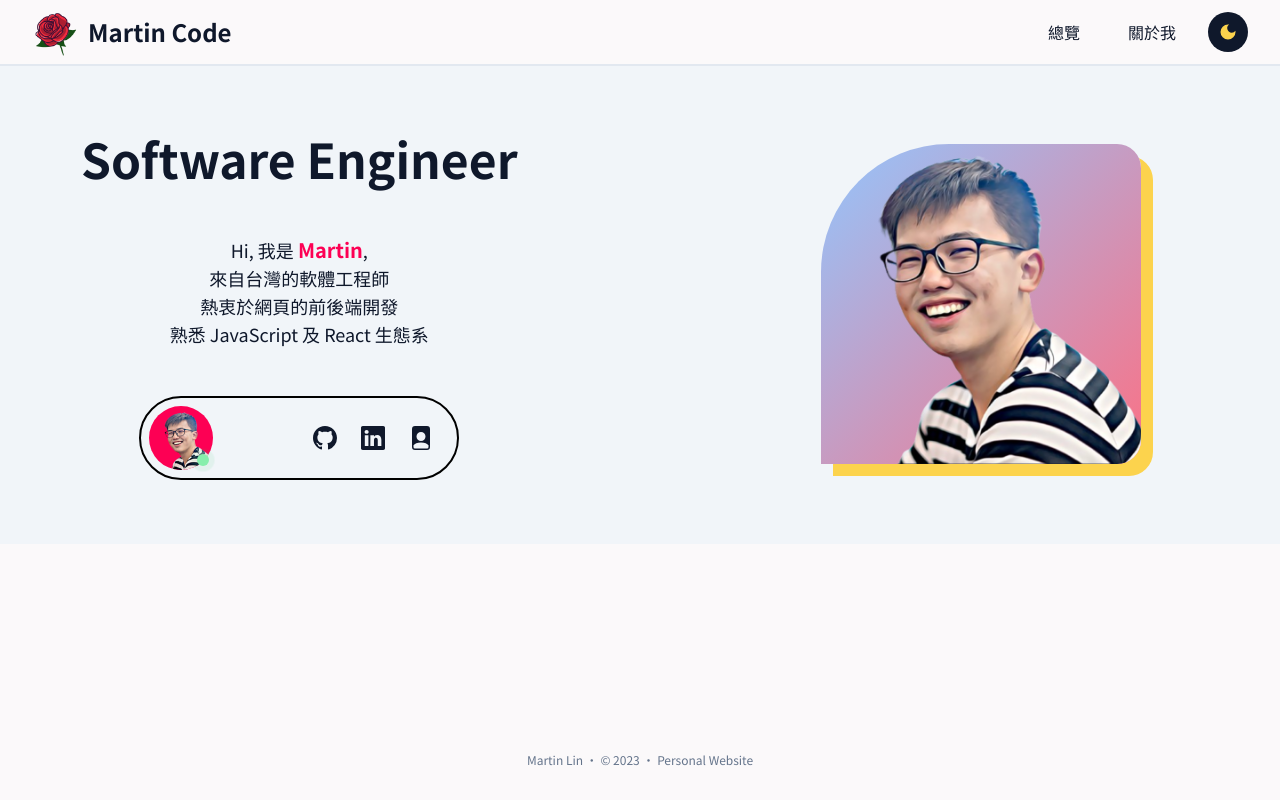
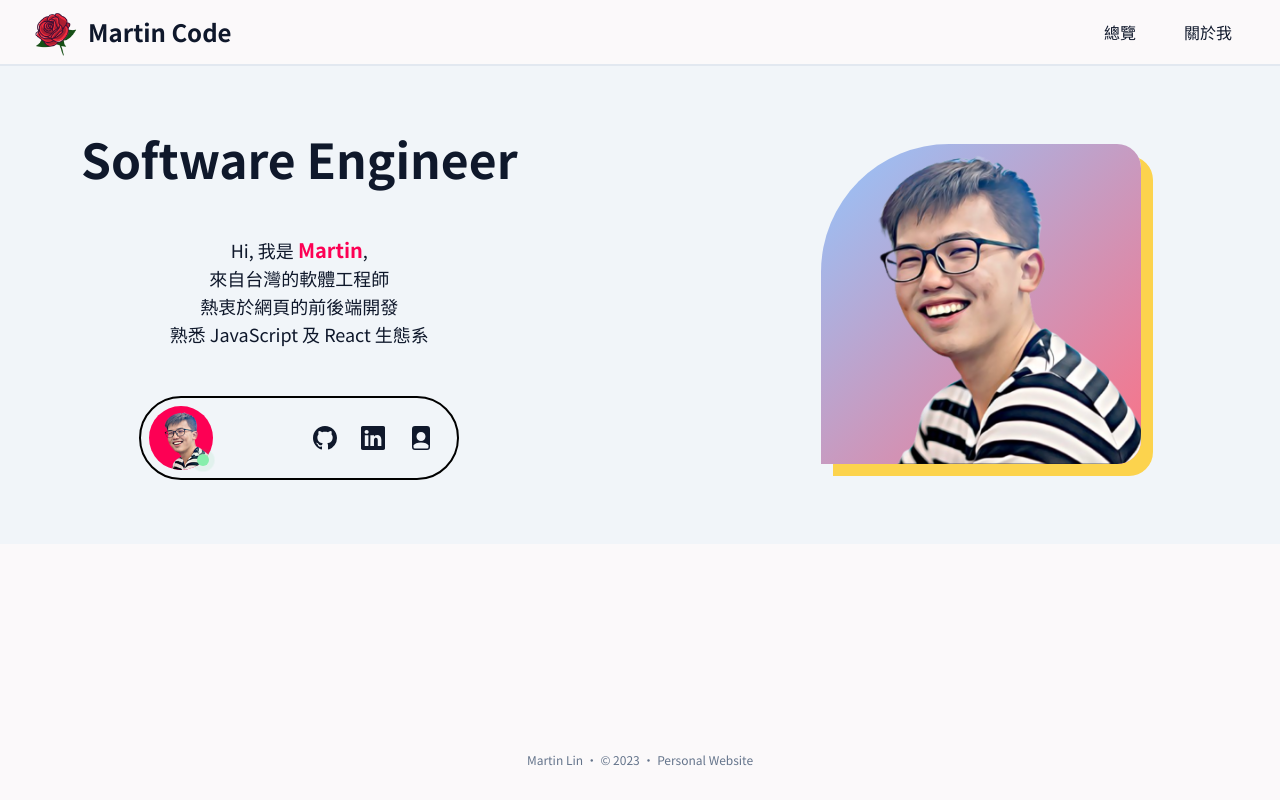
Before and after one commit to ChengYiLin/MTCode, a Next.js app: page / in a window 1280 px wide. Built offline with nearby package versions, Linux system fonts and the light colour scheme.

Commit message:
test: remove client component at root layout

```diff
--- a/src/components/Layout/Header.tsx
+++ b/src/components/Layout/Header.tsx
@@ -30,11 +30,11 @@ const Header: FC = () => {
               關於我
             </div>
           </Link>
-          <DarkModeSwitch />
+          {/* <DarkModeSwitch /> */}
         </nav>
-        <div className="sm:hidden flex gap-4">
+        {/* <div className="sm:hidden flex gap-4">
           <MobileMenu />
-        </div>
+        </div> */}
       </div>
     </header>
   );
```
